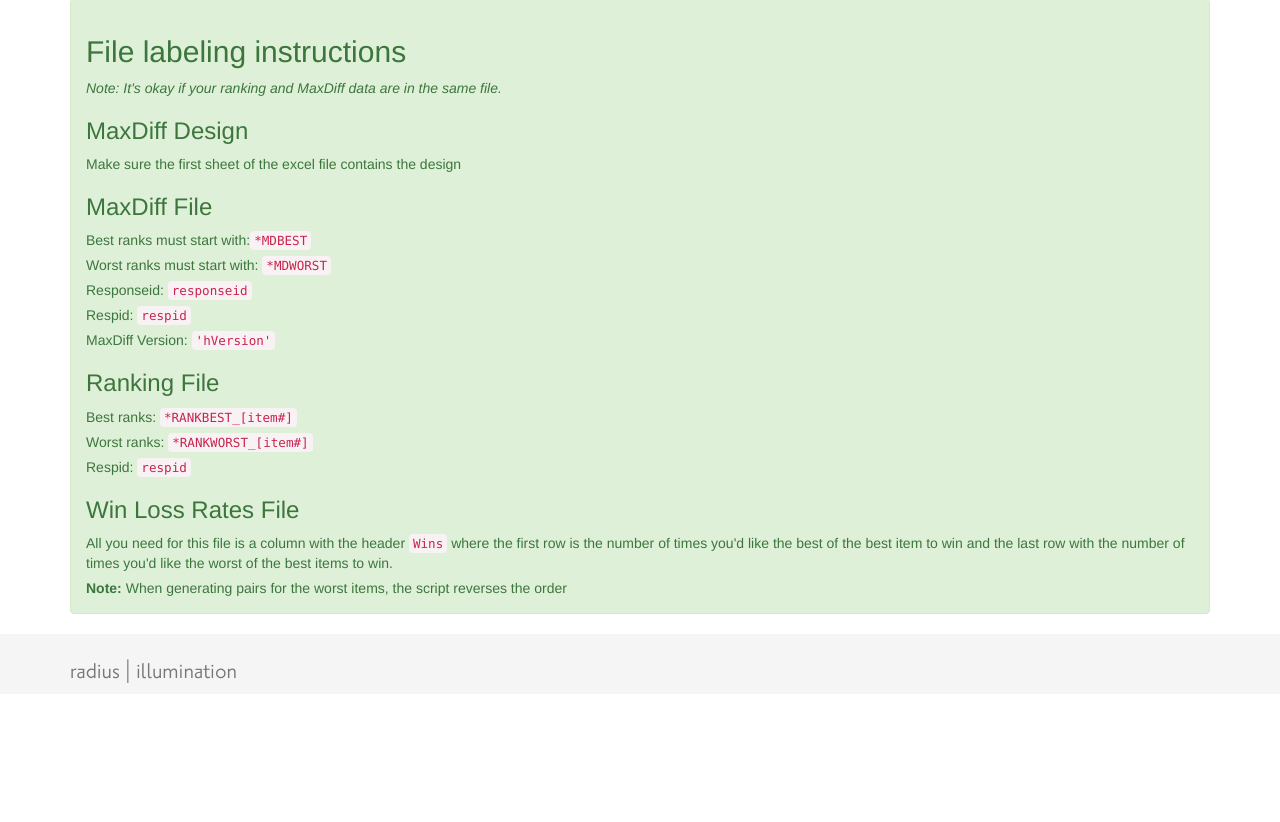
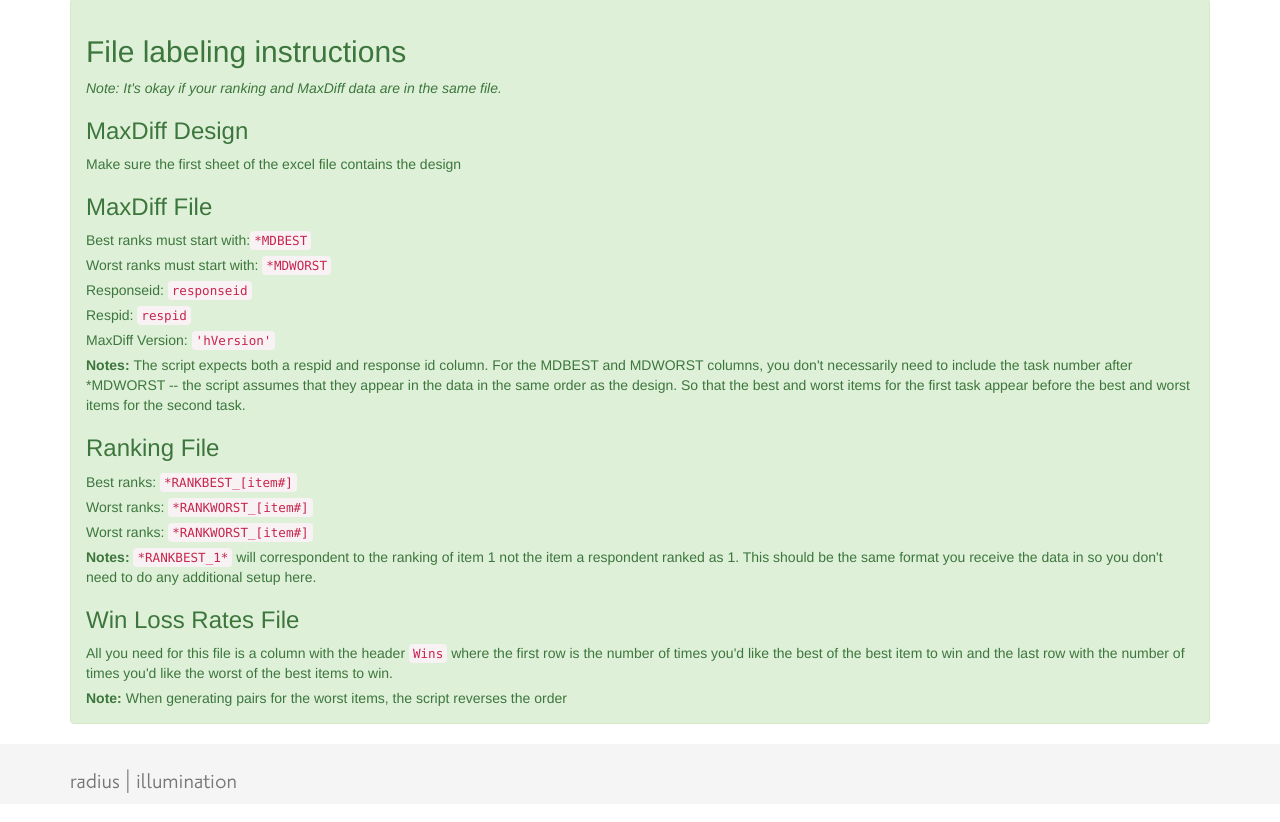
Before and after one commit to ScottGuthart/analytics, a Flask app: template app/templates/augmd/pairs.html in a window 1280 px wide. Shown: the part 465-1287 px from the top of the page. Before the commit the page ends 1148 px from the top, so only its background shows below. Run offline with Flask 2, Linux system fonts and the light colour scheme; the template is opened without the code that fills it: values that come from a table or form of the project are taken from there, others are empty; some libraries are stand-ins or nearby versions.

Commit message:
updated instructions for augmd pairs

```diff
--- a/app/templates/augmd/pairs.html
+++ b/app/templates/augmd/pairs.html
@@ -20,10 +20,12 @@
         <p>Responseid: <code>responseid</code></p>
         <p>Respid: <code>respid</code></p>
         <p>MaxDiff Version: <code>&#39;hVersion&#39;</code></p>
+        <p><strong>Notes: </strong>The script expects both a respid and response id column. For the MDBEST and MDWORST columns, you don't necessarily need to include the task number after *MDWORST -- the script assumes that they appear in the data in the same order as the design. So that the best and worst items for the first task appear before the best and worst items for the second task.</p>
         <h3 id="ranking-file">Ranking File</h3>
         <p>Best ranks: <code>*RANKBEST_[item#]</code></p>
         <p>Worst ranks: <code>*RANKWORST_[item#]</code></p>
-        <p>Respid: <code>respid</code></p>
+        <p>Worst ranks: <code>*RANKWORST_[item#]</code></p>
+        <p><strong>Notes: </strong><code>*RANKBEST_1*</code> will correspondent to the ranking of item 1 not the item a respondent ranked as 1. This should be the same format you receive the data in so you don't need to do any additional setup here.</p>
         <h3 id="win-loss-rates-file">Win Loss Rates File</h3>
         <p>All you need for this file is a column with the header <code>Wins</code> where the first row is the number of times you&#39;d like the best of the best item to win and the last row with the number of times you&#39;d like the worst of the best items to win.</p>
         <p><strong>Note:</strong> When generating pairs for the worst items, the script reverses the order </p>
```
